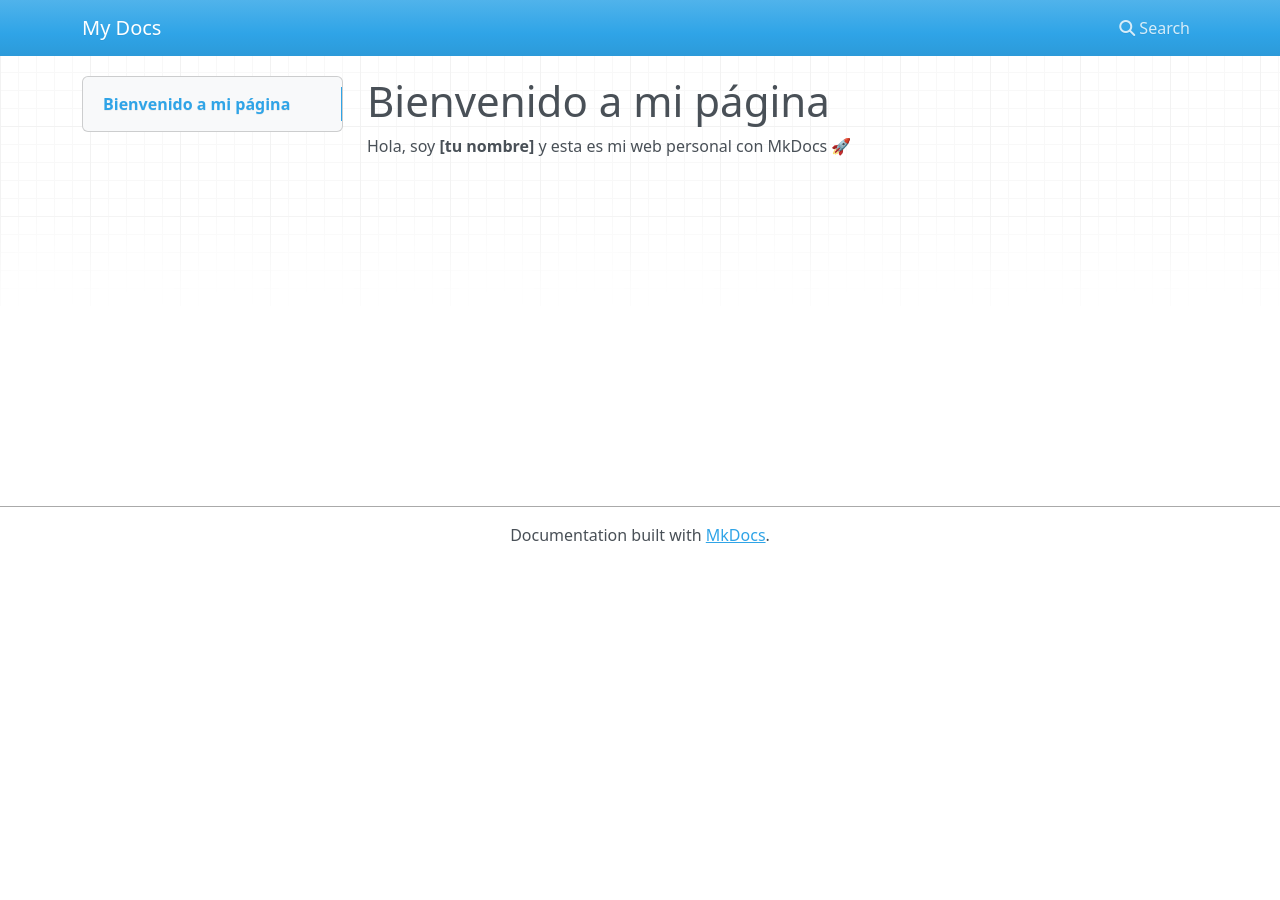
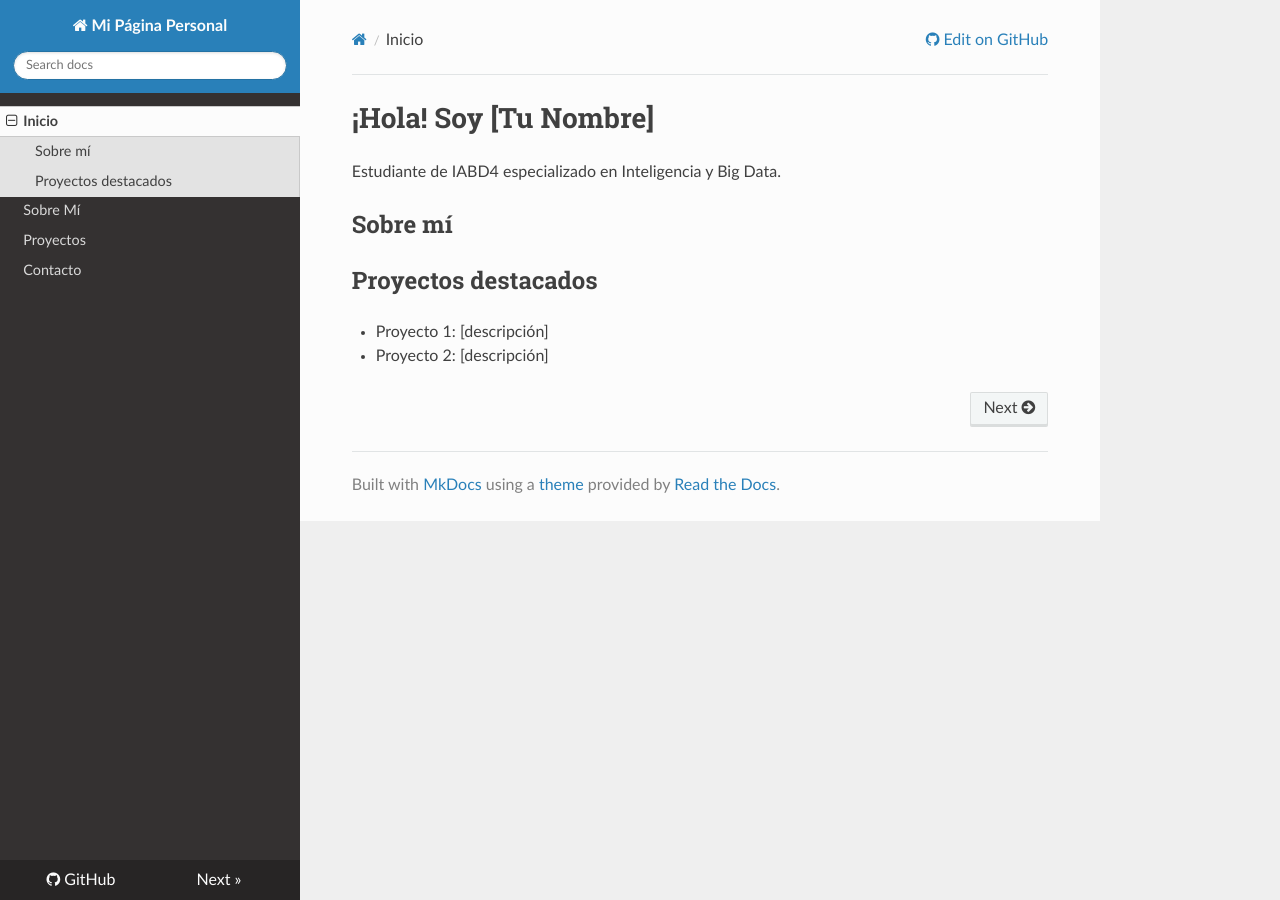
Before and after one commit to mikel-martinez05/mikel-martinez05.github.io, an MkDocs documentation site: the page built from docs/index.md, in a window 1280 px wide. Built offline with MkDocs 1.6.1, drawn with Linux system fonts in a browser that asks for light colours; nearby versions of some CDN libraries.

Commit message:
Página personal inicial

```diff
--- a/docs/index.md
+++ b/docs/index.md
@@ -1,3 +1,10 @@
-# Bienvenido a mi página
+# ¡Hola! Soy [Tu Nombre]
 
-Hola, soy **[tu nombre]** y esta es mi web personal con MkDocs 🚀
+Estudiante de IABD4 especializado en Inteligencia y Big Data.
+
+## Sobre mí
+
+
+## Proyectos destacados
+- Proyecto 1: [descripción]
+- Proyecto 2: [descripción]
--- a/mkdocs.yml
+++ b/mkdocs.yml
@@ -1 +1,14 @@
-site_name: My Docs
+site_name: Mi Página Personal
+site_author: Mikel Martínez
+site_url: https://mikel-martinez05.github.io
+
+theme:
+  name: readthedocs  # Prueba: material, mkdocs, readthedocs
+
+nav:
+  - Inicio: index.md
+  - Sobre Mí: sobre-mi.md
+  - Proyectos: proyectos.md
+  - Contacto: contacto.md
+
+repo_url: https://github.com/[tu-usuario]/[tu-usuario].github.io
```
Also changed, not shown: docs/contacto.md (added, +5 -0 lines), docs/proyectos.md (added, +11 -0 lines), docs/sobre-mi.md (added, +12 -0 lines).
